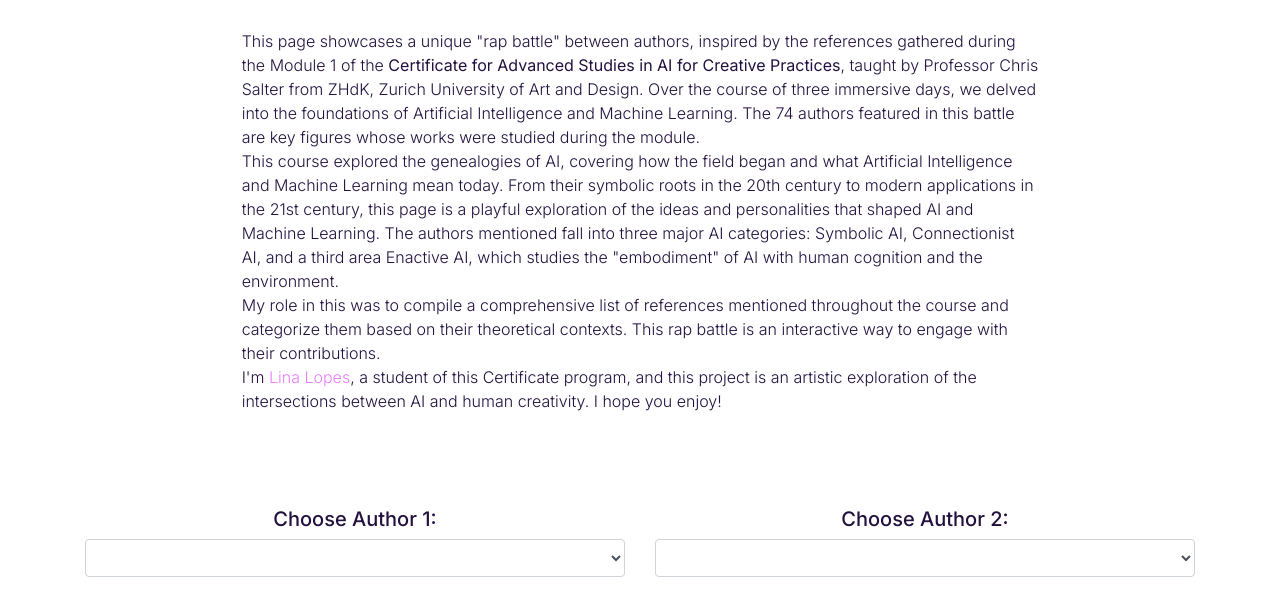
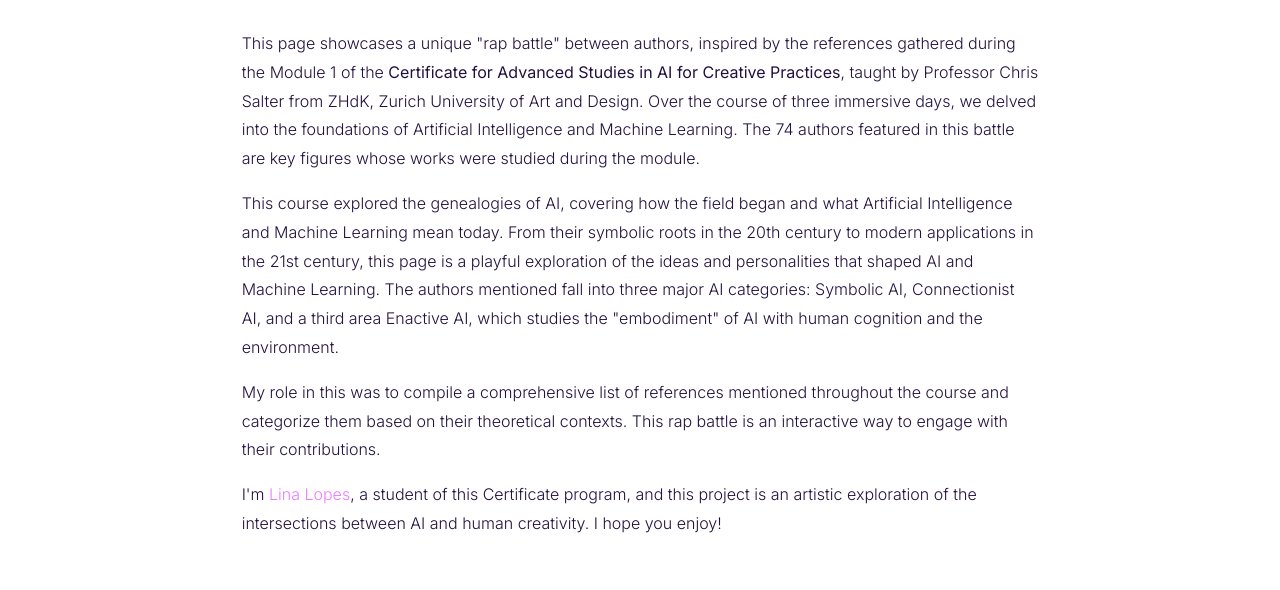
Before and after one commit to linalopes/CAS-M1-authors, a plain HTML site: page index.html in a window 1280 px wide. Shown: the part 199-789 px from the top of the page. Drawn offline with nearby package versions, Linux system fonts and the light colour scheme; no server answers.

Commit message:
p margin

```diff
--- a/styles.css
+++ b/styles.css
@@ -39,8 +39,8 @@
   }
 
 p, ul, li, ol {
-    line-height: 1.5;
-    margin-bottom: 0;
+    line-height: 1.8;
+    margin-bottom: 1rem;
     text-align: left; /* Alinhamento à esquerda */
     margin-left: auto;
     margin-right: auto;
```
